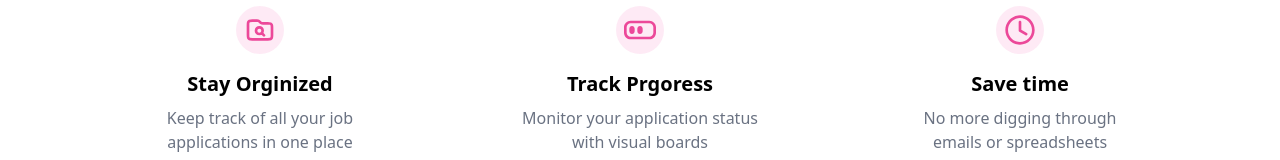
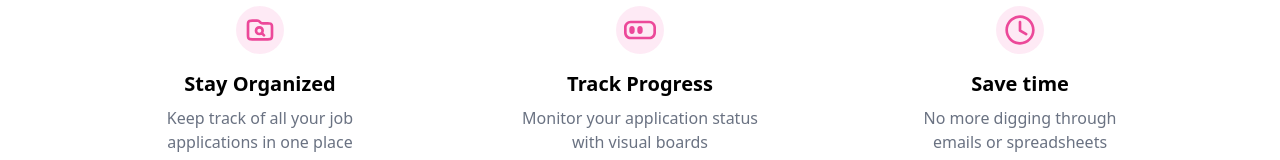
Before and after one commit to p-glazowski/job-application-tracker, a Next.js app: page / in a window 1280 px wide. Shown: the part 1272-1432 px from the top of the page. Built offline with nearby package versions, Linux system fonts and the light colour scheme; no server answers.

Commit message:
changed typos

```diff
--- a/components/homePage/PerksSection.tsx
+++ b/components/homePage/PerksSection.tsx
@@ -9,12 +9,12 @@ export default function PerksSection() {
       <div className="flex w-full justify-between gap-10 items-center flex-col md:flex-row">
         <SinglePerk
           image={orginize}
-          title="Stay Orginized"
+          title="Stay Organized"
           info="Keep track of all your job applications in one place"
         />
         <SinglePerk
           image={progress}
-          title="Track Prgoress"
+          title="Track Progress"
           info="Monitor your application status with visual boards"
         />
         <SinglePerk
```
